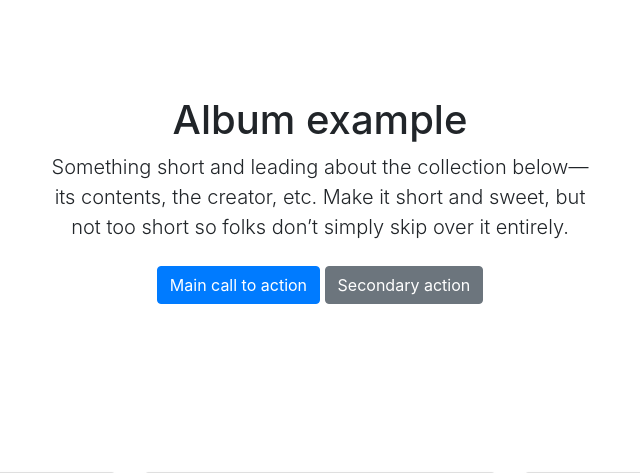
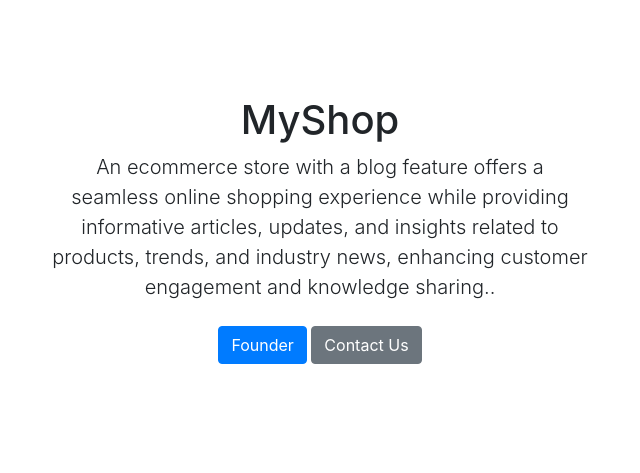
Before and after one commit to kvishalrj/MyShop, a Django app: page /shop/about/ in a window 1280 px wide. Shown: the part 56-529 px from the top of the page, without its empty margins (320-960 px from the left). Run offline with Django 4.2, Linux system fonts and the light colour scheme; some libraries are stand-ins or nearby versions.

Commit message:
About Us section updated

```diff
--- a/shop/templates/shop/about.html
+++ b/shop/templates/shop/about.html
@@ -9,11 +9,11 @@
   <section class="py-5 text-center container">
     <div class="row py-lg-5">
       <div class="col-lg-6 col-md-8 mx-auto">
-          <h1 class="fw-light">Album example</h1>
-          <p class="lead text-body-secondary">Something short and leading about the collection below—its contents, the creator, etc. Make it short and sweet, but not too short so folks don’t simply skip over it entirely.</p>
+        <h1 class="fw-light">MyShop</h1>
+        <p class="lead text-body-secondary">An ecommerce store with a blog feature offers a seamless online shopping experience while providing informative articles, updates, and insights related to products, trends, and industry news, enhancing customer engagement and knowledge sharing..</p>
         <p>
-            <a href="#" class="btn btn-primary my-2">Main call to action</a>
-            <a href="#" class="btn btn-secondary my-2">Secondary action</a>
+          <a href="https://www.linkedin.com/in/kvishalrj/" target="_blank" class="btn btn-primary my-2">Founder </a>
+          <a href="/shop/contact" class="btn btn-secondary my-2">Contact Us</a>
         </p>
       </div>
     </div>
```
Lines whose indentation alone changed are shown as unchanged.
